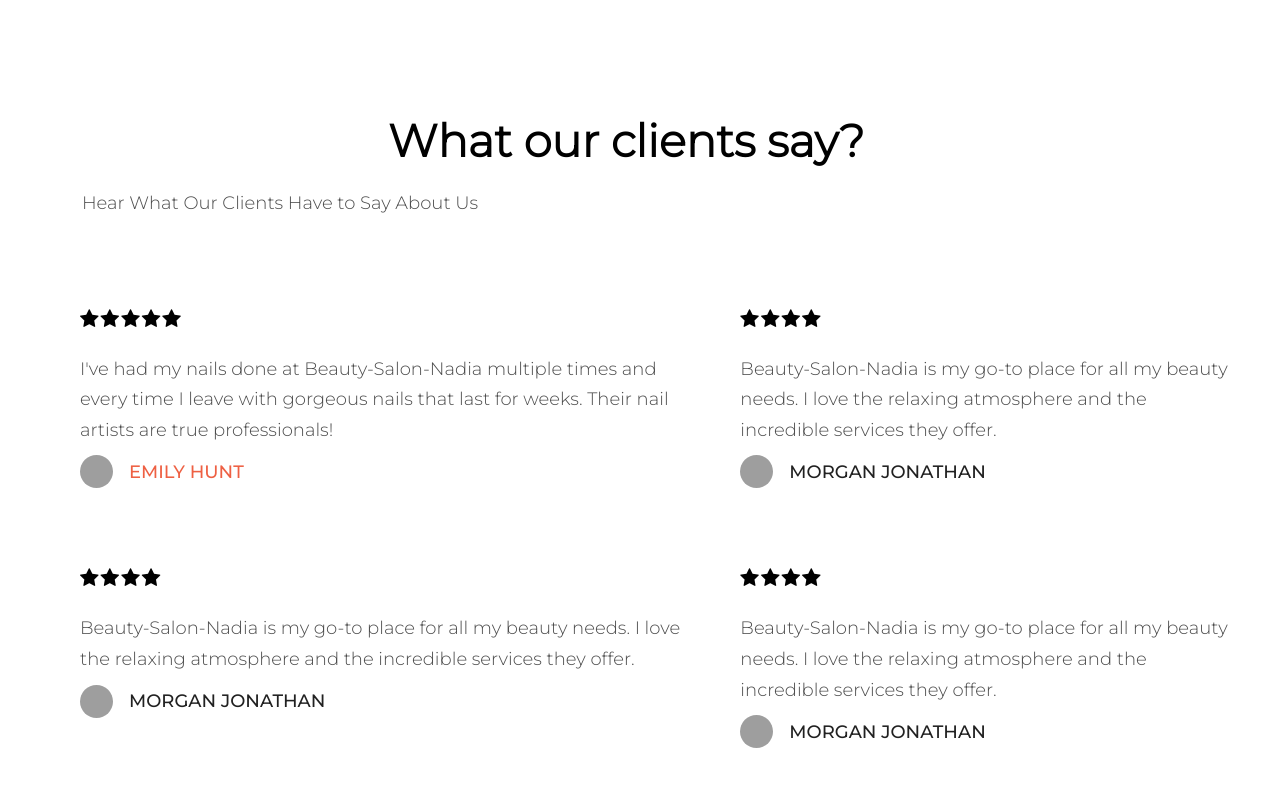
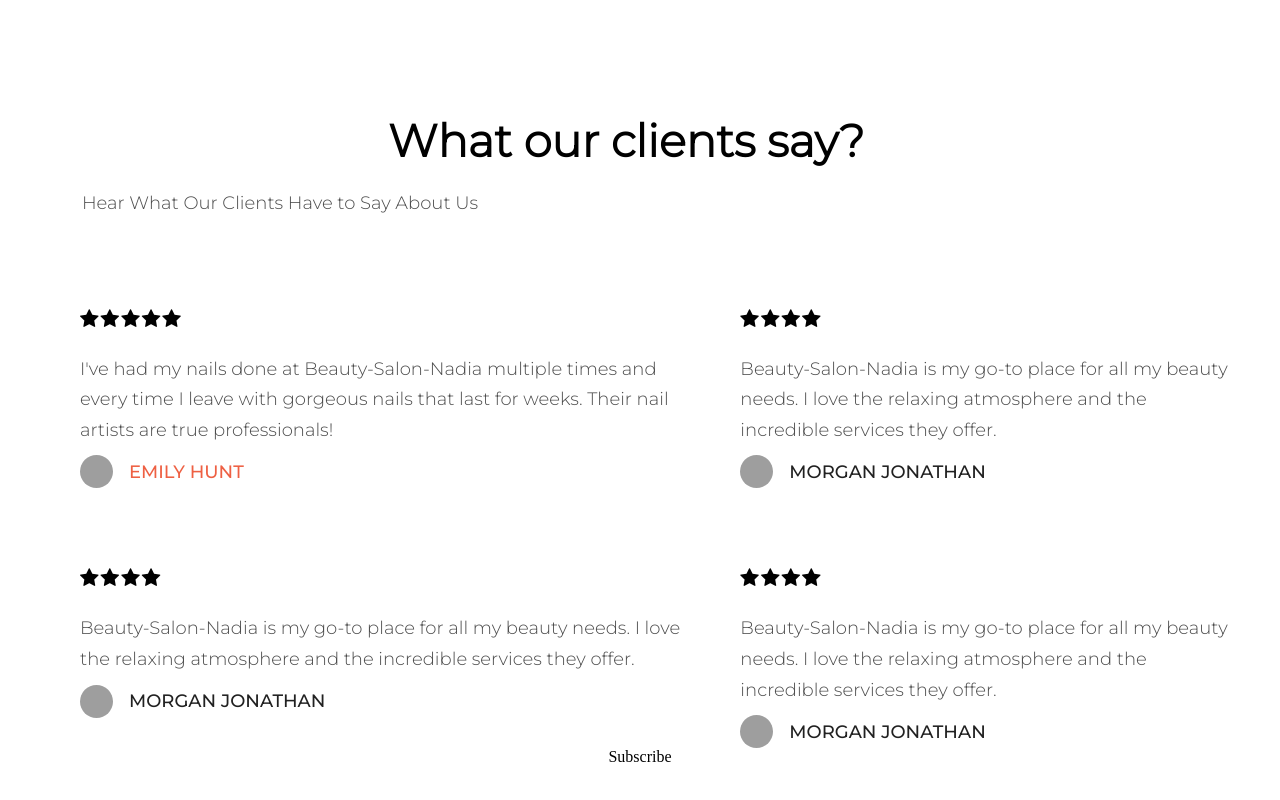
Before and after one commit to nadiahosisy/Beauty-Salon, a React (Vite) app: page /Services in a window 1280 px wide. Shown: the part 949-1749 px from the top of the page. Built offline with nearby package versions, Linux system fonts and the light colour scheme; grey boxes are pictures that could not be loaded.

Commit message:
added Subscribe component

```diff
--- a/src/components/index.js
+++ b/src/components/index.js
@@ -3,5 +3,6 @@ import Navbar from "./Navbar";
 import Clients from "./services-components/Clients";
 import Service from "./services-components/Service";
 import RaitingCard from "./services-components/RaitingCard";
+import Subscribe from "./services-components/Subscribe";
 
-export { SharedLayout, Navbar, Clients, Service, RaitingCard };
+export { SharedLayout, Navbar, Clients, Service, RaitingCard, Subscribe };
--- /dev/null
+++ b/src/components/services-components/Subscribe.jsx
@@ -0,0 +1,7 @@
+import React from "react";
+
+const Subscribe = () => {
+  return <div>Subscribe</div>;
+};
+
+export default Subscribe;
--- a/src/pages/Services.jsx
+++ b/src/pages/Services.jsx
@@ -1,5 +1,5 @@
 import React from "react";
-import { Clients, Service } from "../components";
+import { Clients, Service, Subscribe } from "../components";
 
 const Services = () => {
   return (
@@ -29,6 +29,7 @@ const Services = () => {
         />
       </div>
       <Clients />
+      <Subscribe />
     </div>
   );
 };
```
